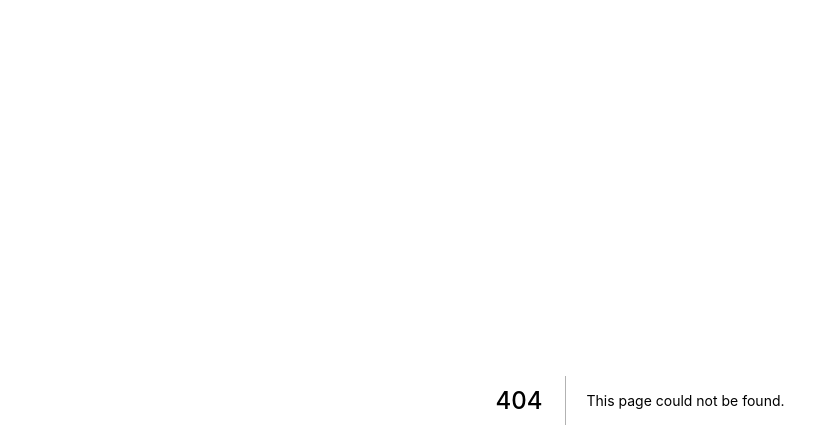
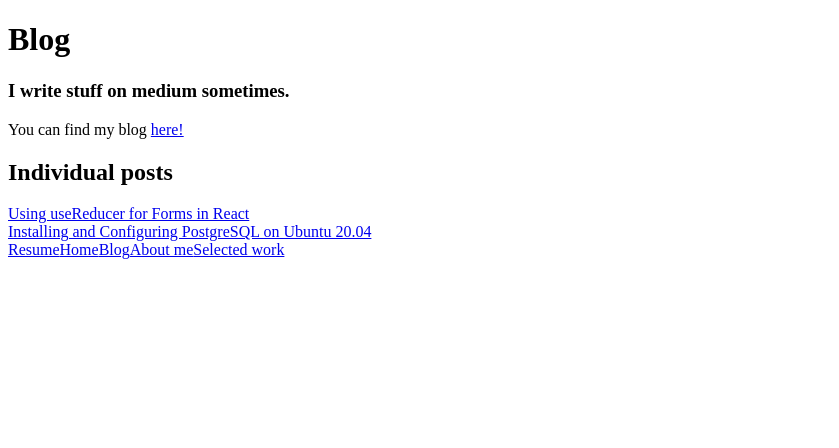
Before and after one commit to Parker-Stafford/personal-site, a Next.js app: page /blog in a window 1280 px wide. Before the commit this address had no page. Shown: the top 448 px of the page, without its empty margins (0-839 px from the left). Built offline with nearby package versions, Linux system fonts and the light colour scheme.

Commit message:
Add blog links

```diff
--- /dev/null
+++ b/pages/blog.js
@@ -0,0 +1,27 @@
+import React from 'react';
+import Head from 'next/head';
+import Link from 'next/link';
+
+export default function Home() {
+  return (
+    <>
+      <Head>
+        <title>Parker Stafford Blog</title>
+        <link rel="icon" href="/favicon.ico" />
+      </Head>
+      <h1>Blog</h1>
+      <h3>I write stuff on medium sometimes.</h3>
+      <p>You can find my blog <a href="https://parker-stafford92.medium.com/">here!</a></p>
+      <h2>Individual posts</h2>
+      <a href="https://medium.com/javascript-in-plain-english/using-usereducer-for-forms-in-react-d80f297cfc0a">Using useReducer for Forms in React</a>
+      <br />
+      <a href="https://levelup.gitconnected.com/installing-and-configuring-postgresql-on-ubuntu-20-04-e50122635927">Installing and Configuring PostgreSQL on Ubuntu 20.04</a>
+      <br />
+      <Link href="/resume.pdf">Resume</Link>
+      <Link href="/">Home</Link>
+      <Link href="/blog">Blog</Link>
+      <Link href="about-me">About me</Link>
+      <Link href="work">Selected work</Link>
+    </>
+  );
+}
```
